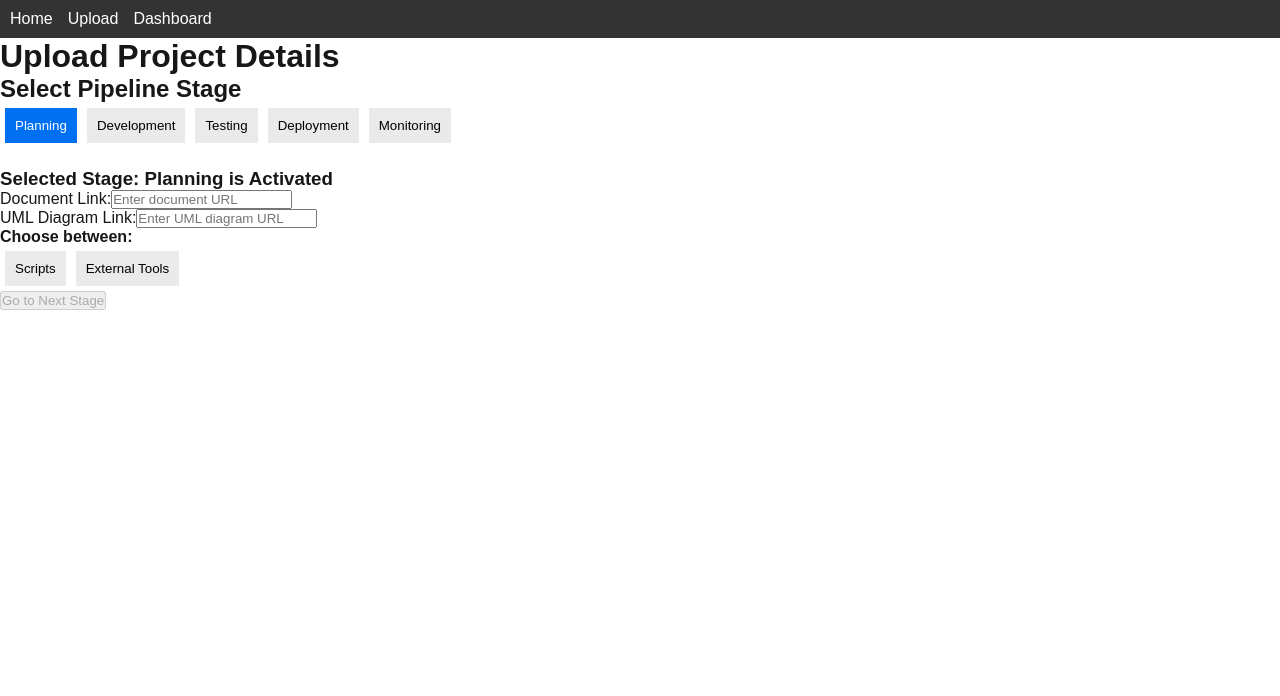
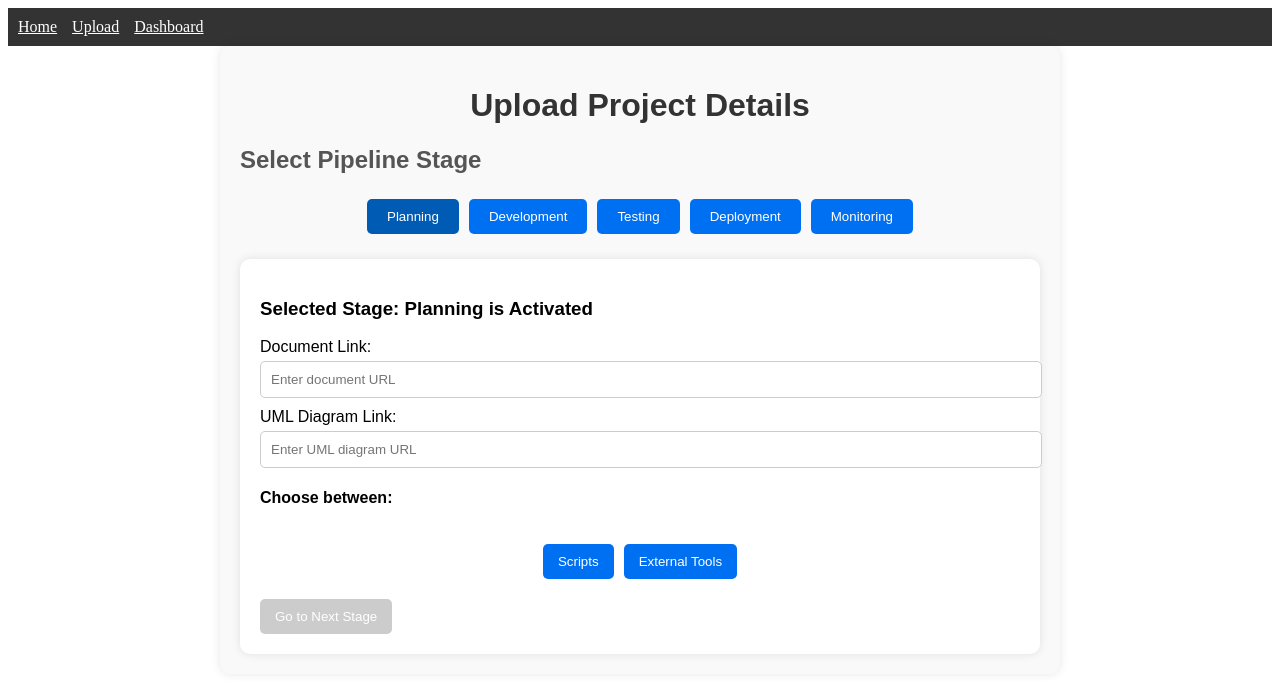
Before and after one commit to Mayawaleed/Automated-Devops-Pipeline, a Next.js app: page /upload in a window 1280 px wide. Both pictures are taken after a click on the button "Planning". Shown: the top 696 px of the page. Built offline with nearby package versions, Linux system fonts and the light colour scheme.

Commit message:
css for upload page

```diff
--- a/src/pages/_app.js
+++ b/src/pages/_app.js
@@ -1,5 +1,14 @@
-import "@/styles/globals.css";
+// src/pages/_app.js
+import '../styles/upload.css'; // Ensure this path is correct
+import Navbar from '../components/Navbar';
 
-export default function App({ Component, pageProps }) {
-  return <Component {...pageProps} />;
+function MyApp({ Component, pageProps }) {
+    return (
+        <>
+            <Navbar />
+            <Component {...pageProps} />
+        </>
+    );
 }
+
+export default MyApp;
--- a/src/pages/upload.js
+++ b/src/pages/upload.js
@@ -1,6 +1,5 @@
 // src/pages/upload.js
 import { useState } from 'react';
-import Navbar from '../components/Navbar';
 
 const stages = [
     'Planning',
@@ -33,28 +32,19 @@ const Upload = () => {
             umlLink,
             selectedOption
         });
-        // You can send this data to your backend for processing
         // Navigate to another stage or display a success message
     };
 
     return (
-        <div>
-            <Navbar />
+        <div className="upload-container">
             <h1>Upload Project Details</h1>
 
             <h2>Select Pipeline Stage</h2>
-            <div style={{ marginBottom: '20px' }}>
+            <div className="stage-buttons">
                 {stages.map((stage) => (
                     <button
                         key={stage}
-                        style={{
-                            margin: '5px',
-                            padding: '10px',
-                            backgroundColor: selectedStage === stage ? '#0070f3' : '#eaeaea',
-                            color: selectedStage === stage ? 'white' : 'black',
-                            border: 'none',
-                            cursor: 'pointer'
-                        }}
+                        className={`stage-button ${selectedStage === stage ? 'active' : ''}`}
                         onClick={() => handleStageSelection(stage)}
                     >
                         {stage}
@@ -63,7 +53,7 @@ const Upload = () => {
             </div>
 
             {selectedStage && (
-                <form onSubmit={handleSubmit}>
+                <form className="upload-form" onSubmit={handleSubmit}>
                     <h3>Selected Stage: {selectedStage} is Activated</h3>
                     <div>
                         <label>
@@ -91,34 +81,22 @@ const Upload = () => {
                     </div>
                     <div>
                         <h4>Choose between:</h4>
+                        <div className="option-buttons">
                             <button
                                 type="button"
-                            style={{
-                                margin: '5px',
-                                padding: '10px',
-                                backgroundColor: selectedOption === 'scripts' ? '#0070f3' : '#eaeaea',
-                                color: selectedOption === 'scripts' ? 'white' : 'black',
-                                border: 'none',
-                                cursor: 'pointer'
-                            }}
+                                className={`option-button ${selectedOption === 'scripts' ? 'active' : ''}`}
                                 onClick={() => handleOptionSelection('scripts')}
                             >
                                 Scripts
                             </button>
                             <button
                                 type="button"
-                            style={{
-                                margin: '5px',
-                                padding: '10px',
-                                backgroundColor: selectedOption === 'tools' ? '#0070f3' : '#eaeaea',
-                                color: selectedOption === 'tools' ? 'white' : 'black',
-                                border: 'none',
-                                cursor: 'pointer'
-                            }}
+                                className={`option-button ${selectedOption === 'tools' ? 'active' : ''}`}
                                 onClick={() => handleOptionSelection('tools')}
                             >
                                 External Tools
                             </button>
+                        </div>
                     </div>
                     <div>
                         <button type="submit" disabled={!selectedOption}>
--- /dev/null
+++ b/src/styles/upload.css
@@ -0,0 +1,88 @@
+/* src/styles/upload.css */
+.upload-container {
+    max-width: 800px;
+    margin: 0 auto;
+    padding: 20px;
+    font-family: Arial, sans-serif;
+    background-color: #f9f9f9;
+    border-radius: 10px;
+    box-shadow: 0 0 10px rgba(0, 0, 0, 0.1);
+}
+
+h1 {
+    text-align: center;
+    color: #333;
+}
+
+h2 {
+    color: #555;
+}
+
+.stage-buttons, .option-buttons {
+    display: flex;
+    justify-content: center;
+    flex-wrap: wrap;
+}
+
+.stage-button, .option-button {
+    padding: 10px 20px;
+    margin: 5px;
+    border: none;
+    border-radius: 5px;
+    cursor: pointer;
+    transition: background-color 0.3s, transform 0.2s;
+}
+
+.stage-button {
+    background-color: #0070f3;
+    color: white;
+}
+
+.stage-button.active, .option-button.active {
+    background-color: #005bb5;
+}
+
+.stage-button:hover, .option-button:hover {
+    background-color: #005bb5;
+    transform: scale(1.05);
+}
+
+.upload-form {
+    margin-top: 20px;
+    padding: 20px;
+    background-color: #fff;
+    border-radius: 10px;
+    box-shadow: 0 0 10px rgba(0, 0, 0, 0.1);
+}
+
+.upload-form label {
+    display: block;
+    margin-bottom: 10px;
+}
+
+.upload-form input {
+    width: 100%;
+    padding: 10px;
+    margin-top: 5px;
+    border: 1px solid #ccc;
+    border-radius: 5px;
+}
+
+.upload-form button {
+    padding: 10px 15px;
+    margin-top: 15px;
+    background-color: #0070f3;
+    color: white;
+    border: none;
+    border-radius: 5px;
+    cursor: pointer;
+    transition: background-color 0.3s;
+}
+
+.upload-form button:disabled {
+    background-color: #ccc;
+}
+
+.upload-form button:hover:not(:disabled) {
+    background-color: #005bb5;
+}
```
Also changed, not shown: src/pages/scripts.js (added, +11 -0 lines), src/pages/tools.js (added, +11 -0 lines). Lines whose indentation alone changed are shown as unchanged.
